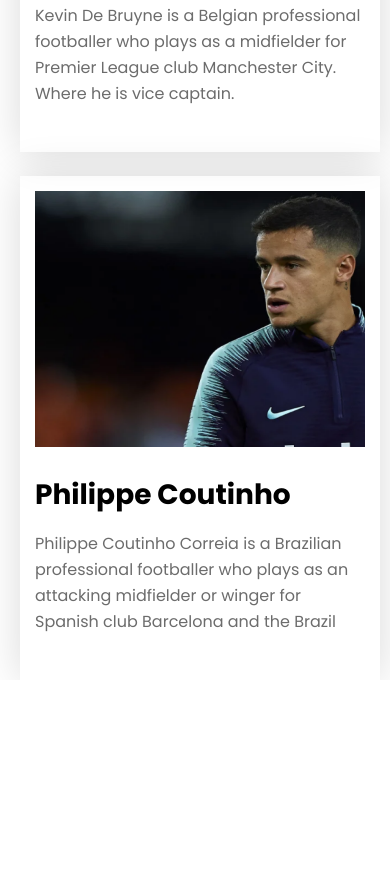
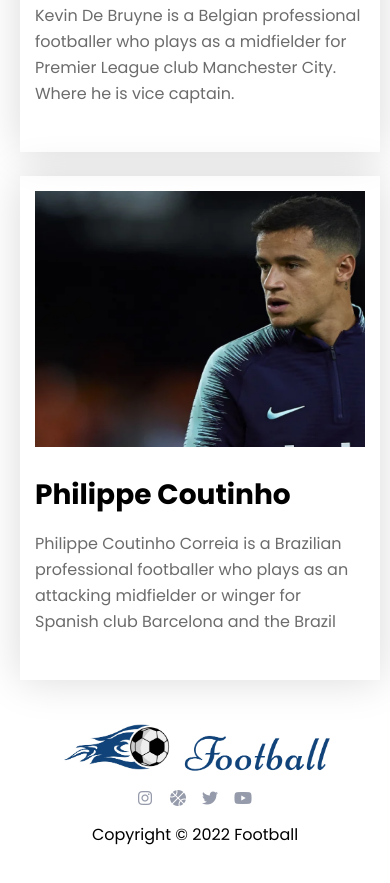
Before and after one commit to ash-haash/responsive-football-assignment2, a plain HTML site: page index.html in a window 390 px wide. Shown: the part 6379-7262 px from the top of the page. Before the commit the page ends 7059 px from the top, so only its background shows below. Drawn offline with Linux system fonts and the light colour scheme.

Commit message:
footer part complete

```diff
--- a/index.html
+++ b/index.html
@@ -13,8 +13,10 @@
 </head>
 
 <body>
-    <!-- Heading Part Start -->
     <main>
+
+        <!-- Heading Part Start -->
+
         <section class="container top">
             <div class="top-contents">
                 <div class="top-info">
@@ -30,6 +32,9 @@
                 </div>
             </div>
         </section>
+
+        <!-- Players Part Start -->
+
         <section class="player-section">
             <div class="players">
                 <div class="player">
@@ -156,6 +161,24 @@
             </div>
         </section>
     </main>
+
+    <!-- Footer Section Start -->
+
+    <footer>
+        <div class="footer">
+            <div class="footer-image">
+                <img src="images/Logo.png" alt="">
+            </div>
+            <div class="f-icon">
+                <i class="fab fa-instagram"></i>
+                <i class="fas fa-basketball-ball"></i>
+                <i class="fab fa-twitter"></i>
+                <i class="fab fa-youtube"></i>
+            </div>
+            <p>Copyright &copy; 2022 Football</p>
+        </div>
+    </footer>
+
 </body>
 
 </html>
--- a/styles/style.css
+++ b/styles/style.css
@@ -97,7 +97,38 @@ button:hover{
     line-height: 26px;
 }
 
+/* Footer Section Styles */
 
+.footer{
+    margin-top: 100px;
+    display: flex;
+    flex-direction: column;
+    justify-content: center;
+    align-items: center;
+    margin-bottom: 60px;
+}
+.footer-image{
+    width: 483.87px;
+    height: 110px;
+}
+.footer-image img{
+    width: 100%;
+}
+.f-icon{
+    color: #969BAB;
+    display: grid;
+    grid-template-columns: repeat(4, 1fr);
+    grid-column-gap: 14px;
+}
+
+/* .footer, .player-image{
+    align-items: center;
+    justify-content: center;
+}
+.footer p{
+    align-items: center;
+    justify-content: center;
+} */
 
 /* Responsive Codes / Media Queries */
 
@@ -141,4 +172,21 @@ button:hover{
         width: 330px;
         height: 474px;
     }
+
+
+    .footer{
+        margin-top: 40px;
+        display: flex;
+        flex-direction: column;
+        justify-content: center;
+        align-items: center;
+    }
+    .footer-image{
+        width: 270px;
+        height: 70px;
+    }
+    .footer-image img{
+        width: 100%;
+    }
+
 }
```
